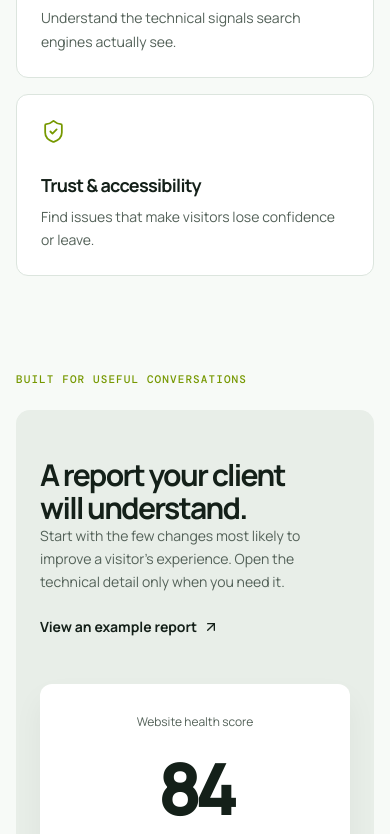
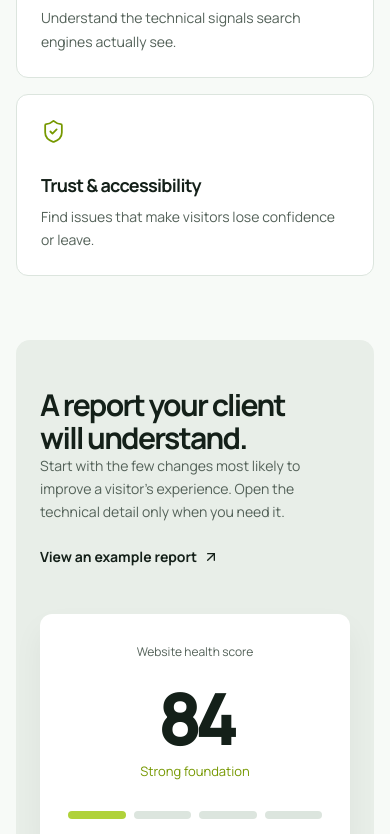
Before and after one commit to script-amv/launchlens, a Next.js app: page / in a window 390 px wide. Shown: the part 1156-1990 px from the top of the page. Built offline with nearby package versions, Linux system fonts and the light colour scheme.

Commit message:
refactor: combine landing how-it-works content

```diff
--- a/src/app/page.tsx
+++ b/src/app/page.tsx
@@ -20,11 +20,11 @@ export default function Home() {
       <p className="fine-print">No account required. Reports are private, shareable links and expire after 30 days.</p>
       <div className="hero-proof"><CheckCircle2 size={17} /> Real Lighthouse data <CheckCircle2 size={17} /> Mobile + desktop <CheckCircle2 size={17} /> PDF export</div>
     </SectionFrame>
-    <SectionFrame className="feature-section shell" label="One URL. A clearer next step.">
+    <SectionFrame className="how-it-works shell" label="How it works" id="how-it-works">
       <div className="section-intro"><h2>Technical insight without the technical fog.</h2></div>
       <div className="features">{features.map(([Icon, title, copy]) => <article className="feature-card" key={title as string}><Icon size={25} strokeWidth={1.7} /><h3>{title as string}</h3><p>{copy as string}</p></article>)}</div>
+      <div className="sample"><div><h2>A report your client<br />will understand.</h2><p>Start with the few changes most likely to improve a visitor&apos;s experience. Open the technical detail only when you need it.</p><Link href="/example" className="text-link">View an example report <ArrowUpRight size={16}/></Link></div><div className="score-preview"><p>Website health score</p><div className="score">84</div><span>Strong foundation</span><div className="preview-bars"><i /><i /><i /><i /></div></div></div>
     </SectionFrame>
-    <SectionFrame className="landing-sample-section shell" label="Built for useful conversations"><div className="sample"><div><h2>A report your client<br />will understand.</h2><p>Start with the few changes most likely to improve a visitor&apos;s experience. Open the technical detail only when you need it.</p><Link href="/example" className="text-link">View an example report <ArrowUpRight size={16}/></Link></div><div className="score-preview"><p>Website health score</p><div className="score">84</div><span>Strong foundation</span><div className="preview-bars"><i /><i /><i /><i /></div></div></div></SectionFrame>
     <SiteFooter />
   </main>;
 }
--- a/src/app/tweaks.css
+++ b/src/app/tweaks.css
@@ -1,4 +1,4 @@
 .overview-kicker{padding-bottom:0}.overview-body{padding-top:var(--s5)}.priority-action svg{transform:none}.audit-form{padding:4px}.audit-form input{height:52px}.audit-form button{display:flex;align-items:center;justify-content:center;gap:8px;height:52px}
 .audit-screenshot img,.screenshot-unavailable{width:280px;justify-self:end;border:7px solid var(--ink);border-radius:26px}.screenshot-unavailable{display:grid;min-height:480px;place-items:center;background:var(--surface);color:var(--muted);font:500 11px 'DM Mono',monospace;text-transform:uppercase;letter-spacing:.08em}@media(max-width:760px){.audit-screenshot img,.screenshot-unavailable{justify-self:start}}
 .report-masthead .audit-meta{margin-left:auto}.report-masthead .report-actions{gap:var(--s3);margin-left:var(--s5);padding:0}.report-masthead .button-secondary{white-space:nowrap}@media(max-width:760px){.report-masthead{display:grid;grid-template-columns:auto 1fr;align-items:center}.report-masthead h1{grid-column:1/-1}.report-masthead .report-actions{grid-column:1;grid-row:2;width:auto;margin:var(--s4) 0 0}.report-masthead .report-actions .button-secondary{flex:0}.report-masthead .audit-meta{grid-column:2;grid-row:2;align-items:flex-end;margin:var(--s4) 0 0;text-align:right}}
-.report-page.report-page{padding:0}.report-page .section-frame{padding:80px 0}.section-frame-kickoff{margin:0}.section-frame-content{margin-top:var(--s5)}.report-health-content{display:grid;gap:var(--s7)}.report-health .overview-body{padding:0}.report-health .metric-rail{border-top:1px solid var(--line);border-bottom:1px solid var(--line)}.report-page .section-frame .report-evidence,.report-page .section-frame .audit-screenshot{padding:0}.report-page .section-frame .audit-screenshot{align-items:start}.landing-page .section-frame{padding:80px 0}.landing-page .hero h1{margin:0 0 var(--s5)}.landing-page .feature-section{border-top:0}.landing-sample-section .sample{margin-bottom:0}@media(max-width:760px){.report-page .section-frame,.landing-page .section-frame{padding:48px 0}.report-page .section-frame .overview-body,.report-page .section-frame .report-evidence,.report-page .section-frame .audit-screenshot{padding:0}}
+.report-page.report-page{padding:0}.report-page .section-frame{padding:80px 0}.section-frame-kickoff{margin:0}.section-frame-content{margin-top:var(--s5)}.report-health-content{display:grid;gap:var(--s7)}.report-health .overview-body{padding:0}.report-health .metric-rail{border-top:1px solid var(--line);border-bottom:1px solid var(--line)}.report-page .section-frame .report-evidence,.report-page .section-frame .audit-screenshot{padding:0}.report-page .section-frame .audit-screenshot{align-items:start}.landing-page .section-frame{padding:80px 0}.landing-page .hero h1{margin:0 0 var(--s5)}.how-it-works .sample{margin-top:var(--s9);margin-bottom:0}@media(max-width:760px){.report-page .section-frame,.landing-page .section-frame{padding:48px 0}.report-page .section-frame .overview-body,.report-page .section-frame .report-evidence,.report-page .section-frame .audit-screenshot{padding:0}.how-it-works .sample{margin-top:var(--s8)}}
--- a/src/components/section-frame.tsx
+++ b/src/components/section-frame.tsx
@@ -1,5 +1,5 @@
 import type { ReactNode } from "react";
 
-export function SectionFrame({ label, className = "", children }: { label: ReactNode; className?: string; children: ReactNode }) {
-  return <section className={`section-frame ${className}`.trim()}><div className="section-frame-kickoff">{typeof label === "string" ? <p className="kicker">{label}</p> : label}</div><div className="section-frame-content">{children}</div></section>;
+export function SectionFrame({ label, className = "", children, id }: { label: ReactNode; className?: string; children: ReactNode; id?: string }) {
+  return <section className={`section-frame ${className}`.trim()} id={id}><div className="section-frame-kickoff">{typeof label === "string" ? <p className="kicker">{label}</p> : label}</div><div className="section-frame-content">{children}</div></section>;
 }
```
